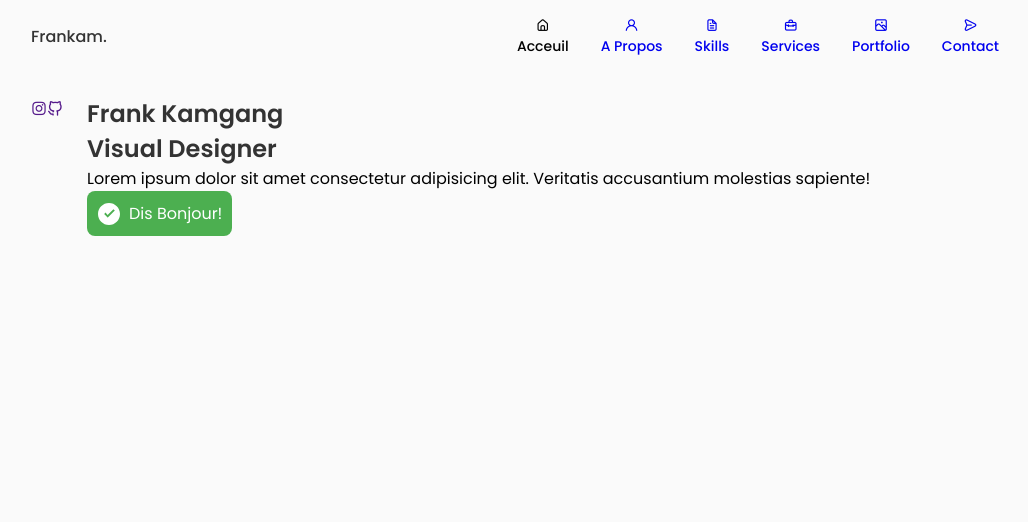
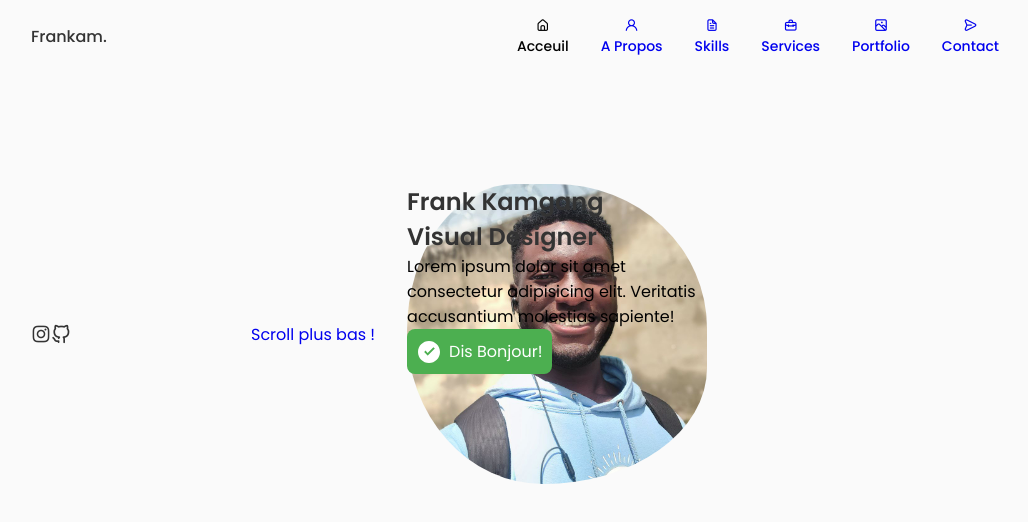
Before and after one commit to Frankam487/portfolio-de-frank, a React (Vite) app: page / in a window 1280 px wide. Shown: the top 522 px of the page, without its empty margins (125-1153 px from the left). Built offline with nearby package versions, Linux system fonts and the light colour scheme.

Commit message:
home added

```diff
--- a/src/components/home/Home.jsx
+++ b/src/components/home/Home.jsx
@@ -2,16 +2,18 @@
 import "./home.css";
 import Data from './Data'
 import Social from "./Social";
-// import ScrollDown from './ScrollDown';
+import ScrollDown from "./ScrollDown";
 const Home = () => {
   return (
     <section className="home section" id="home">
       <div className="home__container container grid">
         <div className="home__content grid">
           <Social />
+
           <div className="home__img">
             <Data/>
           </div>
+          <ScrollDown/>
         </div>
       </div>
     </section>
--- /dev/null
+++ b/src/components/home/ScrollDown.jsx
@@ -0,0 +1,12 @@
+const ScrollDown = () => {
+  return (
+    <div className='home__scroll'>
+      <a href="#about" className="home__scroll-button button--flex">
+        <span className="home__scroll-name">Scroll plus bas !</span>
+      </a>
+    </div>
+
+  );
+};
+
+export default ScrollDown;
--- a/src/components/home/home.css
+++ b/src/components/home/home.css
@@ -0,0 +1,80 @@
+.home__container{
+  row-gap: 7rem;
+}
+.home__content{
+  grid-template-columns: 116px  repeat(2, 1fr);
+  padding-top: 5.5rem;
+  column-gap: 2rem;
+  align-items: center;
+}
+
+.home_social{
+  display: grid;
+  grid-template-columns: max-content;
+  row-gap: 1rem;
+}
+.home__social-icon{
+  font-size: 1.25rem;
+  color: var(--title-color);
+}
+.home__social-icon:hover{
+  font-size: var(--big-font-size);
+  margin-bottom: var(--mb-0-25);
+}
+.home__hand{
+  width: 38px;
+  height: 38px;
+  margin-left: .4rem;
+}
+.home__subtitle{
+  position: relative;
+  font-size: var(--h3-font-size);
+  font-size: var(--h3-font-size);
+  padding-left: 5.4rem;
+  color: var(--title-color);
+  margin-bottom: var(--mb-1);
+  font-weight: var(--font-normal);
+}
+.home__description{
+  max-width: 400px;
+  margin-bottom: var(--mb-3);
+
+}
+.home__img{
+  background: url(../../assets/frank.jpg) center/cover no-repeat;
+  background-size: cover;
+  box-shadow: inset 0 0 0 9px rgba(255, 255, 255 / 30%);
+  order: 1;
+  justify-self: center;
+  width: 300px;
+  height: 300px;
+  animation: profile__animate 8s   infinite ease-in-out;
+}
+@keyframes profile__animate {
+  0%{
+    border-radius: 60% 40% 30% 70%/60% 30% 70% 40%;
+  }
+  50%{
+    border-radius: 30% 60% 70% 40%/50% 60% 30% 60%;
+
+  }
+  100%{
+    border-radius: 60% 40% 30% 70%/60% 30% 70% 40%;
+  }
+}
+.home__scroll{
+  margin-left: 9.25rem;
+}
+.wheel{
+  animation: scroll 2s ease infinite;
+}
+
+@keyframes scroll{
+  0%
+  {
+    transform: translateY(0);
+  }
+  30%{
+    transform: translateY(3.75rem);
+  }
+}
```
Also changed, not shown: src/components/about/About.jsx (added, +11 -0 lines), src/assets/frank.jpg (added), src/components/about/about.css (added).
